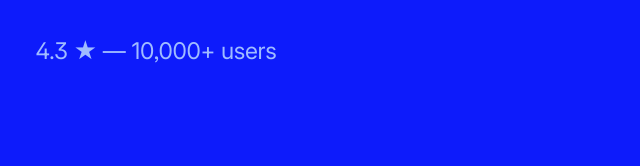
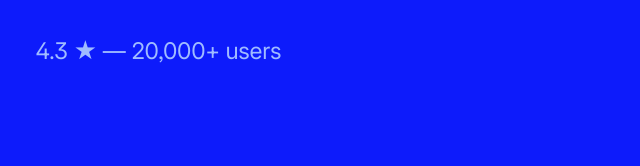
Before and after one commit to riosjuan/svg-grabber.com, a website built with Vite: page index.html in a window 1280 px wide. Shown: the part 580-746 px from the top of the page, 0-640 px from the left. Built offline with nearby package versions, Linux system fonts and the light colour scheme.

Commit message:
Update users count

```diff
--- a/index.html
+++ b/index.html
@@ -48,7 +48,7 @@
 				href="https://chromewebstore.google.com/detail/svg-grabber-get-all-the-s/eafjmnaiohflfhelegodfedimibnjpgp"
 				>Get svg-grabber</a
 			>
-			<p class="caption">4.3 ★ — 10,000+ users</p>
+			<p class="caption">4.3 ★ — 20,000+ users</p>
 			<section>
 				<h2>How it Works</h2>
 				<ol class="steps">
```
